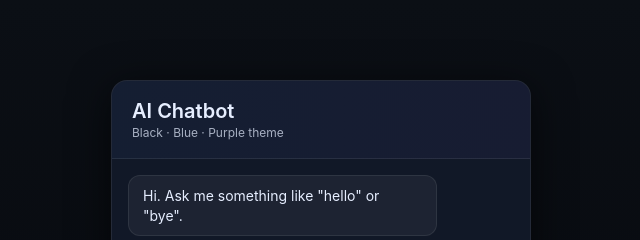
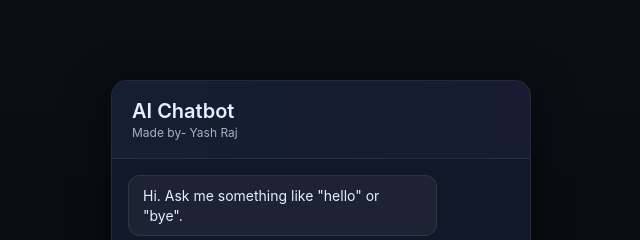
Before and after one commit to yashraj-2601/ai-chatbot, a plain HTML site: page web/index.html in a window 1280 px wide. Shown: the top 240 px of the page, 319-959 px from the left. Drawn offline with Linux system fonts and the light colour scheme.

Commit message:
Update chatbot header with creator's name

```diff
--- a/web/index.html
+++ b/web/index.html
@@ -10,7 +10,7 @@
   <div class="chat-shell">
     <header class="chat-header">
       <h1>AI Chatbot</h1>
-      <p class="sub">Black · Blue · Purple theme</p>
+      <p class="sub">Made by- Yash Raj</p>
     </header>
 
     <main id="messages" class="messages"></main>
```
